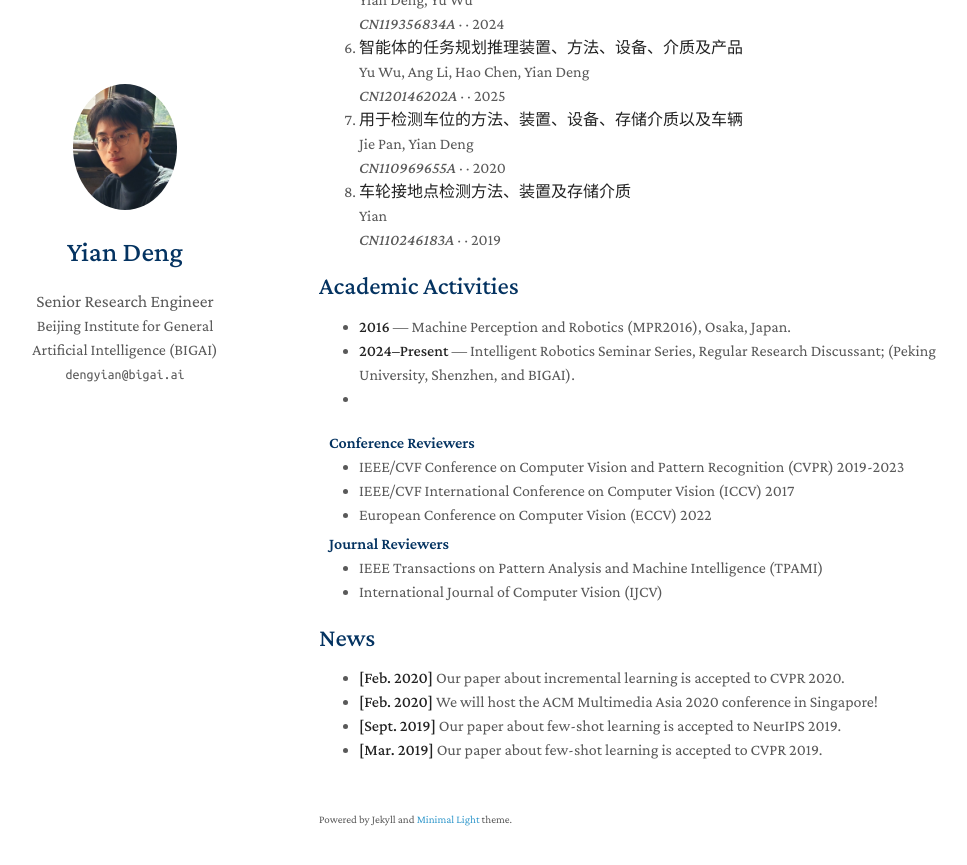
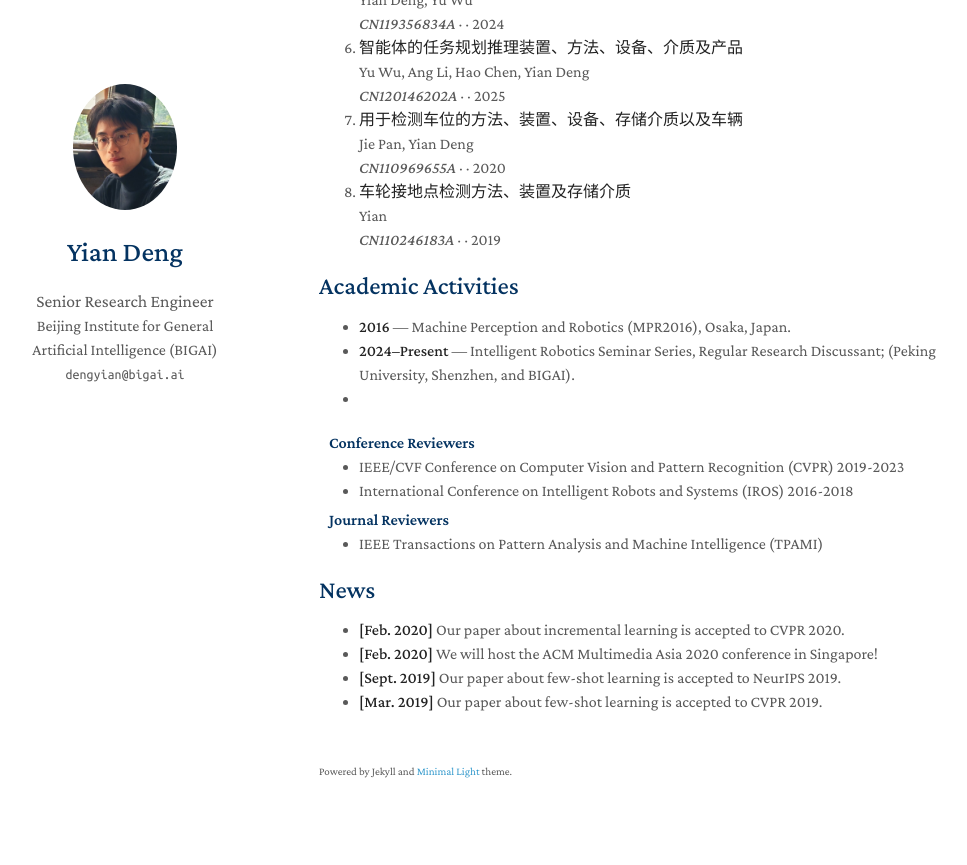
Before and after one commit to yian-deng/yian-deng.github.io, a Jekyll site: the page built from index.md, in a window 1280 px wide and 900 px high, scrolled down 2463 px. Shown: the top 865 px of the window, without its empty margins (151-1118 px from the left). Built offline with Jekyll 4.4.1, drawn with Linux system fonts in a browser that asks for light colours; a style sheet for code colours, icons or effects is not loaded; our own code applies the rules of GitHub Pages for plain Markdown files.

Commit message:
Update service.md

```diff
--- a/_includes/service.md
+++ b/_includes/service.md
@@ -2,13 +2,11 @@
 
 <ul style="margin:0 0 5px;">
   <li><autocolor>IEEE/CVF Conference on Computer Vision and Pattern Recognition (CVPR) 2019-2023</autocolor></li>
-  <li><autocolor>IEEE/CVF International Conference on Computer Vision (ICCV) 2017</autocolor></li>
-  <li><autocolor>European Conference on Computer Vision (ECCV) 2022</autocolor></li>
+  <li><autocolor>International Conference on Intelligent Robots and Systems (IROS) 2016-2018</autocolor></li>
 </ul>
 
 <h4 style="margin:0 10px 0;">Journal Reviewers</h4>
 
 <ul style="margin:0 0 20px;">
   <li><autocolor>IEEE Transactions on Pattern Analysis and Machine Intelligence (TPAMI)</autocolor></li>
-  <li><autocolor>International Journal of Computer Vision (IJCV)</autocolor></li>
 </ul>
```
